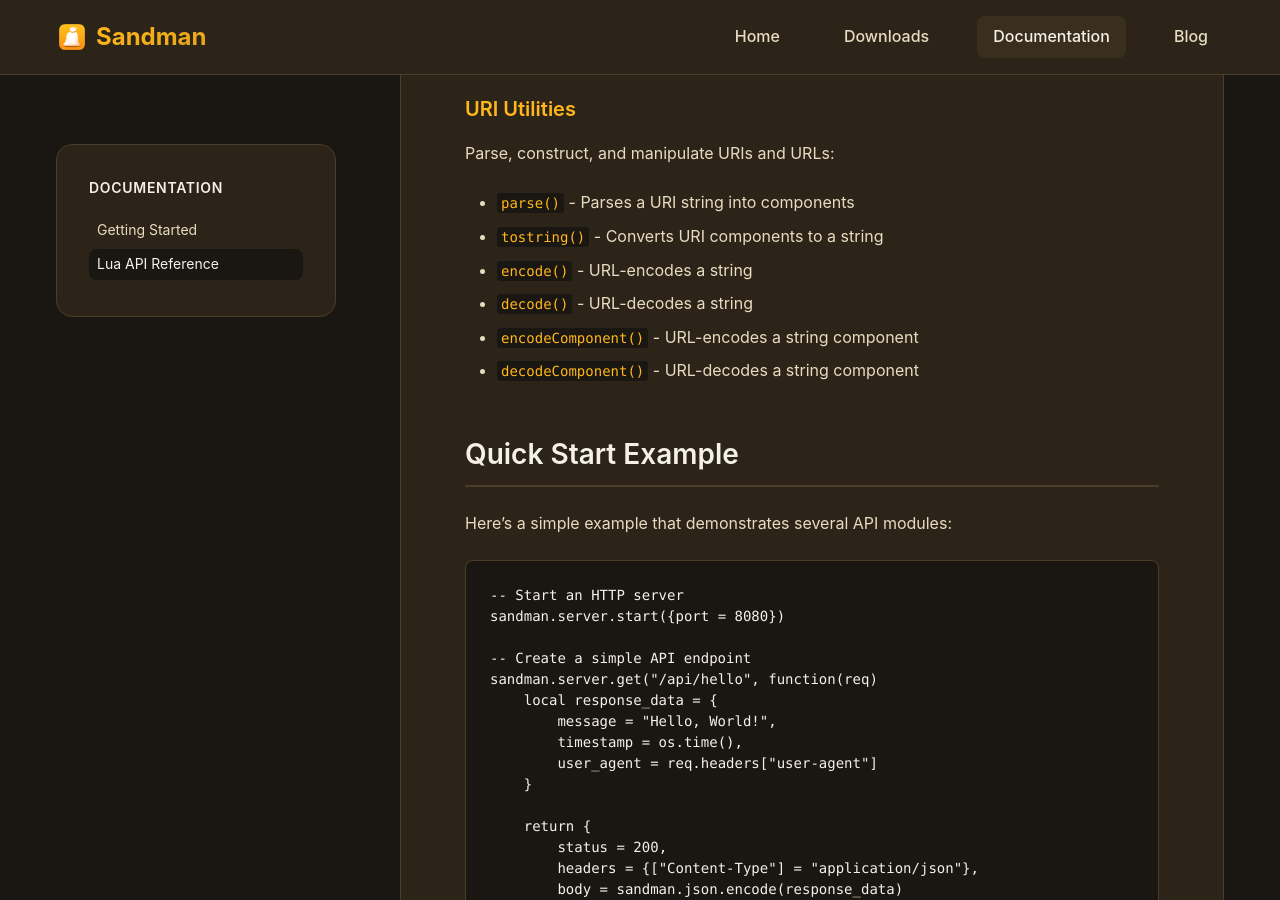
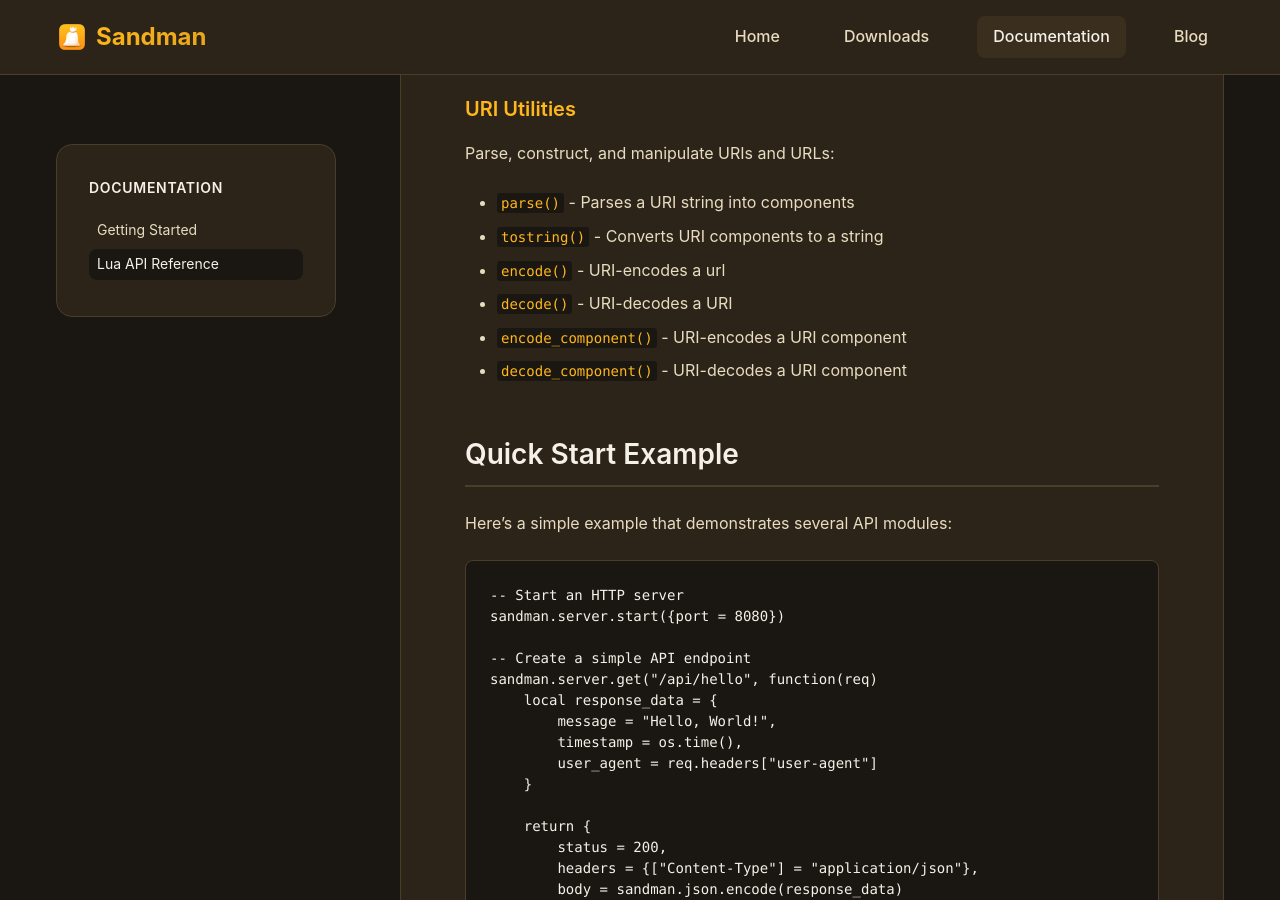
Before and after one commit to markmeeus/sandman-docs, a Jekyll site: the page built from docs/_docs/api.md, in a window 1280 px wide and 900 px high, scrolled down 2383 px. Built offline with Jekyll 4.4.1, drawn with Linux system fonts in a browser that asks for light colours.

Commit message:
completed sandman.uri docs

```diff
--- a/docs/_docs/api.md
+++ b/docs/_docs/api.md
@@ -13,62 +13,62 @@
 
 ## API Modules
 
-### [Global Functions](/sandman-docs/docs/api-global/)
+### [Global Functions](/docs/api-global/)
 Core functions available globally without any module prefix:
-- [`print()`](/sandman-docs/docs/api-global/#print) - Prints values to the console/logs
+- [`print()`](/docs/api-global/#print) - Prints values to the console/logs
 
-### [HTTP Client](/sandman-docs/docs/api-http/)
+### [HTTP Client](/docs/api-http/)
 Make HTTP requests to external services:
-- [`get()`](/sandman-docs/docs/api-http/#sandmanhttpget) - Makes an HTTP GET request
-- [`post()`](/sandman-docs/docs/api-http/#sandmanhttppost) - Makes an HTTP POST request
-- [`put()`](/sandman-docs/docs/api-http/#sandmanhttpput) - Makes an HTTP PUT request
-- [`delete()`](/sandman-docs/docs/api-http/#sandmanhttpdelete) - Makes an HTTP DELETE request
-- [`patch()`](/sandman-docs/docs/api-http/#sandmanhttppatch) - Makes an HTTP PATCH request
-- [`head()`](/sandman-docs/docs/api-http/#sandmanhttphead) - Makes an HTTP HEAD request
-- [`request()`](/sandman-docs/docs/api-http/#sandmanhttprequest) - Sends an HTTP request with custom configuration
+- [`get()`](/docs/api-http/#sandmanhttpget) - Makes an HTTP GET request
+- [`post()`](/docs/api-http/#sandmanhttppost) - Makes an HTTP POST request
+- [`put()`](/docs/api-http/#sandmanhttpput) - Makes an HTTP PUT request
+- [`delete()`](/docs/api-http/#sandmanhttpdelete) - Makes an HTTP DELETE request
+- [`patch()`](/docs/api-http/#sandmanhttppatch) - Makes an HTTP PATCH request
+- [`head()`](/docs/api-http/#sandmanhttphead) - Makes an HTTP HEAD request
+- [`request()`](/docs/api-http/#sandmanhttprequest) - Sends an HTTP request with custom configuration
 
-### [HTTP Server](/sandman-docs/docs/api-server/)
+### [HTTP Server](/docs/api-server/)
 Create HTTP server endpoints and handle requests:
-- [`start()`](/sandman-docs/docs/api-server/#sandmanserverstart) - Starts the HTTP server
-- [`get()`](/sandman-docs/docs/api-server/#sandmanserverget) - Handles HTTP GET requests on the server
-- [`post()`](/sandman-docs/docs/api-server/#sandmanserverpost) - Handles HTTP POST requests on the server
-- [`put()`](/sandman-docs/docs/api-server/#sandmanserverput) - Handles HTTP PUT requests on the server
-- [`delete()`](/sandman-docs/docs/api-server/#sandmanserverdelete) - Handles HTTP DELETE requests on the server
-- [`patch()`](/sandman-docs/docs/api-server/#sandmanserverpatch) - Handles HTTP PATCH requests on the server
-- [`head()`](/sandman-docs/docs/api-server/#sandmanserverhead) - Handles HTTP HEAD requests on the server
-- [`add_route()`](/sandman-docs/docs/api-server/#sandmanserveradd_route) - Adds a route to the HTTP server
+- [`start()`](/docs/api-server/#sandmanserverstart) - Starts the HTTP server
+- [`get()`](/docs/api-server/#sandmanserverget) - Handles HTTP GET requests on the server
+- [`post()`](/docs/api-server/#sandmanserverpost) - Handles HTTP POST requests on the server
+- [`put()`](/docs/api-server/#sandmanserverput) - Handles HTTP PUT requests on the server
+- [`delete()`](/docs/api-server/#sandmanserverdelete) - Handles HTTP DELETE requests on the server
+- [`patch()`](/docs/api-server/#sandmanserverpatch) - Handles HTTP PATCH requests on the server
+- [`head()`](/docs/api-server/#sandmanserverhead) - Handles HTTP HEAD requests on the server
+- [`add_route()`](/docs/api-server/#sandmanserveradd_route) - Adds a route to the HTTP server
 
-### [Document Context](/sandman-docs/docs/api-document/)
+### [Document Context](/docs/api-document/)
 Manage document-scoped persistent data:
-- [`set()`](/sandman-docs/docs/api-document/#sandmandocumentset) - Sets a value in the document context
-- [`get()`](/sandman-docs/docs/api-document/#sandmandocumentget) - Gets a value from the document context
+- [`set()`](/docs/api-document/#sandmandocumentset) - Sets a value in the document context
+- [`get()`](/docs/api-document/#sandmandocumentget) - Gets a value from the document context
 
-### [JSON Utilities](/sandman-docs/docs/api-json/)
+### [JSON Utilities](/docs/api-json/)
 Encode and decode JSON data:
-- [`sandman.json.try_decode()`](/sandman-docs/docs/api-json/#sandmanjsondecode) - Decodes a JSON string into a Lua variable
-- [`encode()`](/sandman-docs/docs/api-json/#sandmanjsonencode) - Encodes a Lua variable into a JSON string
+- [`sandman.json.try_decode()`](/docs/api-json/#sandmanjsondecode) - Decodes a JSON string into a Lua variable
+- [`encode()`](/docs/api-json/#sandmanjsonencode) - Encodes a Lua variable into a JSON string
 
-### [Base64 Utilities](/sandman-docs/docs/api-base64/)
+### [Base64 Utilities](/docs/api-base64/)
 Base64 encoding and decoding with URL-safe variants:
-- [`sandman.base64.try_decode()`](/sandman-docs/docs/api-base64/#sandmanbase64decode) - Decodes a base64 string
-- [`encode()`](/sandman-docs/docs/api-base64/#sandmanbase64encode) - Encodes a string to base64
-- [`sandman.base64.try_decode_url()`](/sandman-docs/docs/api-base64/#sandmanbase64decode_url) - Decodes a URL-safe base64 string
-- [`encode_url()`](/sandman-docs/docs/api-base64/#sandmanbase64encode_url) - Encodes a string to URL-safe base64
+- [`sandman.base64.try_decode()`](/docs/api-base64/#sandmanbase64decode) - Decodes a base64 string
+- [`encode()`](/docs/api-base64/#sandmanbase64encode) - Encodes a string to base64
+- [`sandman.base64.try_decode_url()`](/docs/api-base64/#sandmanbase64decode_url) - Decodes a URL-safe base64 string
+- [`encode_url()`](/docs/api-base64/#sandmanbase64encode_url) - Encodes a string to URL-safe base64
 
-### [JWT Utilities](/sandman-docs/docs/api-jwt/)
+### [JWT Utilities](/docs/api-jwt/)
 JSON Web Token creation and verification:
-- [`sign()`](/sandman-docs/docs/api-jwt/#sandmanjwtsign) - Signs a JWT token
-- [`sandman.jwt.try_decode()`](/sandman-docs/docs/api-jwt/#sandmanjwtdecode) - Decodes a JWT token
-- [`sandman.jwt.try_verify()`](/sandman-docs/docs/api-jwt/#sandmanjwtverify) - Verifies a JWT token
+- [`sign()`](/docs/api-jwt/#sandmanjwtsign) - Signs a JWT token
+- [`sandman.jwt.try_decode()`](/docs/api-jwt/#sandmanjwtdecode) - Decodes a JWT token
+- [`sandman.jwt.try_verify()`](/docs/api-jwt/#sandmanjwtverify) - Verifies a JWT token
 
-### [URI Utilities](/sandman-docs/docs/api-uri/)
+### [URI Utilities](/docs/api-uri/)
 Parse, construct, and manipulate URIs and URLs:
-- [`parse()`](/sandman-docs/docs/api-uri/#sandmanuriparse) - Parses a URI string into components
-- [`tostring()`](/sandman-docs/docs/api-uri/#sandmanuritostring) - Converts URI components to a string
-- [`encode()`](/sandman-docs/docs/api-uri/#sandmanuriencode) - URL-encodes a string
-- [`decode()`](/sandman-docs/docs/api-uri/#sandmanuridecode) - URL-decodes a string
-- [`encodeComponent()`](/sandman-docs/docs/api-uri/#sandmanuriencodecomponent) - URL-encodes a string component
-- [`decodeComponent()`](/sandman-docs/docs/api-uri/#sandmanuridecodecomponent) - URL-decodes a string component
+- [`parse()`](/docs/api-uri/#sandmanuriparse) - Parses a URI string into components
+- [`tostring()`](/docs/api-uri/#sandmanuritostring) - Converts URI components to a string
+- [`encode()`](/docs/api-uri/#sandmanuriencode) - URI-encodes a url
+- [`decode()`](/docs/api-uri/#sandmanuridecode) - URI-decodes a URI
+- [`encode_component()`](/docs/api-uri/#sandmanuriencode_component) - URI-encodes a URI component
+- [`decode_component()`](/docs/api-uri/#sandmanuridecode_component) - URI-decodes a URI component
 
 
 ## Quick Start Example
```
Also changed, not shown: docs/_docs/api-uri.md (+70 -28 lines).
